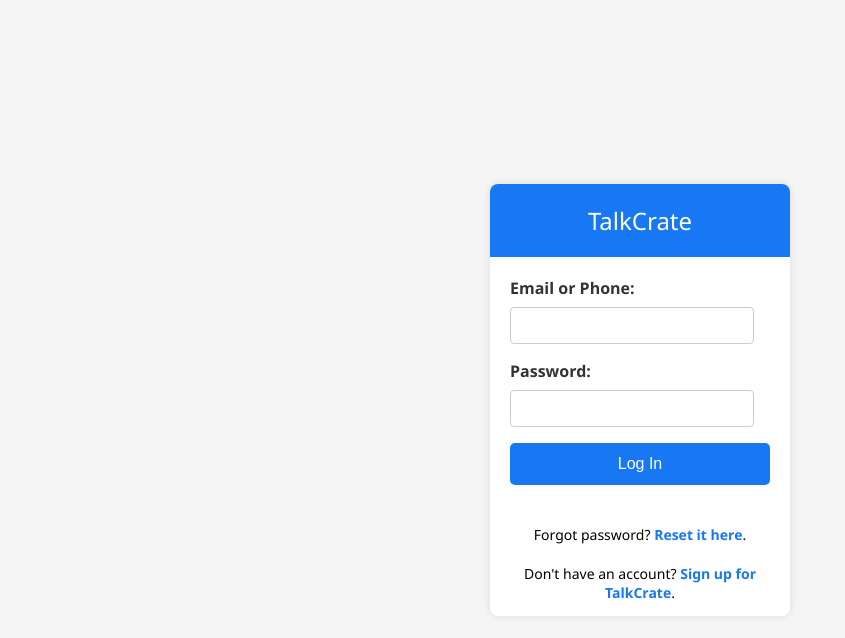
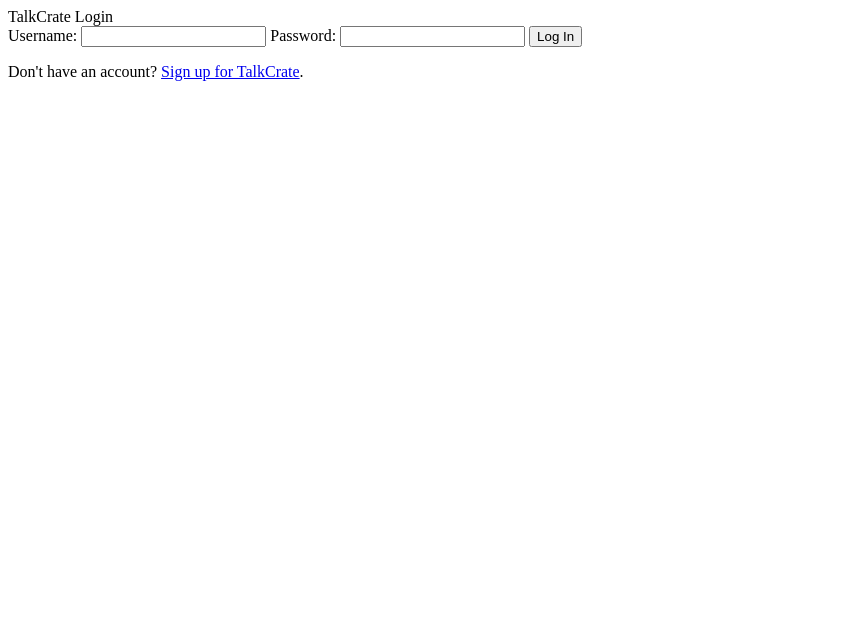
Before and after one commit to The-Community-Project-0/TalkCrate, a plain HTML site: page index.html in a window 1280 px wide. Shown: the whole page, without its empty margins (0-845 px from the left). Drawn offline with Linux system fonts and the light colour scheme.

Commit message:
Update index.html

```diff
--- a/index.html
+++ b/index.html
@@ -5,106 +5,40 @@
     <meta name="viewport" content="width=device-width, initial-scale=1.0">
     <title>Login - TalkCrate</title>
     <style>
-        body {
-            font-family: 'Segoe UI', Tahoma, Geneva, Verdana, sans-serif;
-            margin: 0;
-            padding: 0;
-            background-color: #f5f5f5;
-            display: flex;
-            align-items: center;
-            justify-content: center;
-            height: 100vh;
-        }
-
-        .container {
-            background-color: #fff;
-            box-shadow: 0 0 10px rgba(0, 0, 0, 0.1);
-            border-radius: 8px;
-            overflow: hidden;
-            width: 300px;
-            max-width: 100%;
-            text-align: center;
-        }
-
-        header {
-            background-color: #1877f2;
-            color: #fff;
-            padding: 20px;
-            font-size: 24px;
-        }
-
-        form {
-            padding: 20px;
-            text-align: left;
-        }
-
-        label {
-            display: block;
-            margin-bottom: 8px;
-            font-weight: bold;
-            color: #333;
-        }
-
-        input {
-            width: calc(100% - 16px);
-            padding: 10px;
-            margin-bottom: 16px;
-            box-sizing: border-box;
-            border: 1px solid #ccc;
-            border-radius: 4px;
-        }
-
-        button {
-            background-color: #1877f2;
-            color: #fff;
-            padding: 12px;
-            border: none;
-            border-radius: 5px;
-            cursor: pointer;
-            width: 100%;
-            font-size: 16px;
-        }
-
-        button:hover {
-            background-color: #115eab;
-        }
-
-        p {
-            margin-top: 20px;
-            font-size: 14px;
-        }
-
-        a {
-            color: #1877f2;
-            text-decoration: none;
-            font-weight: bold;
-        }
-
-        a:hover {
-            text-decoration: underline;
-        }
+        /* Your CSS styles here */
     </style>
 </head>
 <body>
 
     <div class="container">
         <header>
-            TalkCrate
+            TalkCrate Login
         </header>
 
-        <form action="#" method="post">
-            <label for="username">Email or Phone:</label>
+        <form action="#" method="post" onsubmit="return validateForm()">
+            <label for="username">Username:</label>
             <input type="text" id="username" name="username" required>
 
-            <label for="password">Password:</label>
-            <input type="password" id="password" name="password" required>
+            <label for="newpassword">Password:</label>
+            <input type="password" id="newpassword" name="newpassword" required>
 
             <button type="submit">Log In</button>
         </form>
 
-        <p>Forgot password? <a href="#">Reset it here</a>.</p>
-        <p>Don't have an account? <a href="#">Sign up for TalkCrate</a>.</p>
+        <p>Don't have an account? <a href="signup.html">Sign up for TalkCrate</a>.</p>
     </div>
+
+    <script>
+        function validateForm() {
+            var username = document.getElementById("username").value;
+            var password = document.getElementById("newpassword").value;
+
+            // Perform your validation here (e.g., check if fields are not empty)
+
+            // For demonstration purposes, just return true
+            return true;
+        }
+    </script>
 
 </body>
 </html>
```
